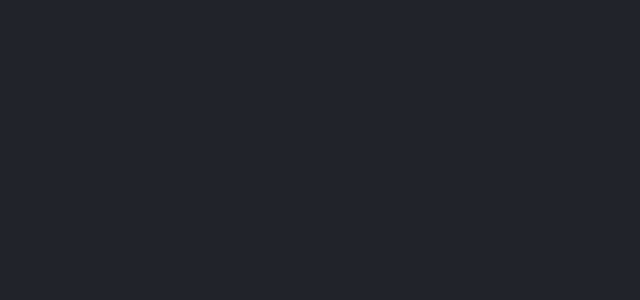
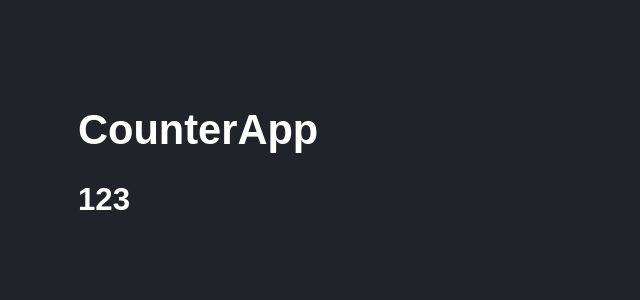
Before and after one commit to fernando258258/Cursos-fer, a React (Vite) app in the folder React De cero a experto ( Hooks y MERN )/03-counter-app-vite/: page / in a window 1280 px wide. Shown: the top 300 px of the page, without its empty margins (0-640 px from the left). Built offline with nearby package versions, Linux system fonts and the light colour scheme.

Commit message:
Tarea: Componente CounterApp

```diff
--- /dev/null
+++ b/React De cero a experto ( Hooks y MERN )/03-counter-app-vite/src/CounterApp.jsx
@@ -0,0 +1,16 @@
+import PropTypes from "prop-types";
+
+const CounterApp = ({ value }) => {
+  return (
+    <>
+      <h1> CounterApp </h1>
+      <h2>{value}</h2>
+    </>
+  );
+};
+
+export default CounterApp;
+
+CounterApp.propTypes = {
+  value: PropTypes.number.isRequired,
+};
--- a/React De cero a experto ( Hooks y MERN )/03-counter-app-vite/src/main.jsx
+++ b/React De cero a experto ( Hooks y MERN )/03-counter-app-vite/src/main.jsx
@@ -1,12 +1,13 @@
 import React from "react";
 import ReactDOM from "react-dom/client";
 
-import { FirstApp } from "./FirstApp";
+// import { FirstApp } from "./FirstApp";
 
 import "./styles.css";
+import CounterApp from "./CounterApp";
 
 ReactDOM.createRoot(document.getElementById("root")).render(
   <React.StrictMode>
-    <FirstApp />
+    <CounterApp value={123} />
   </React.StrictMode>
 );
```
